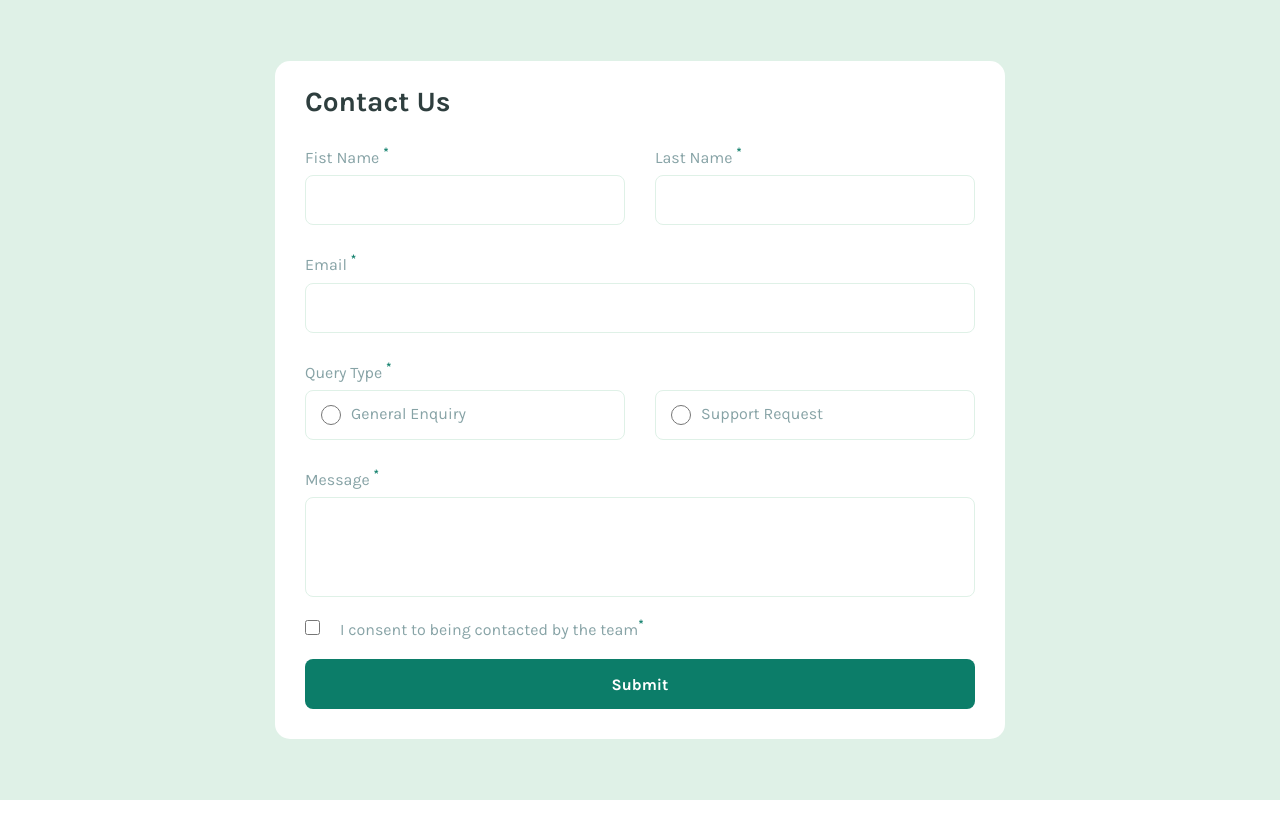
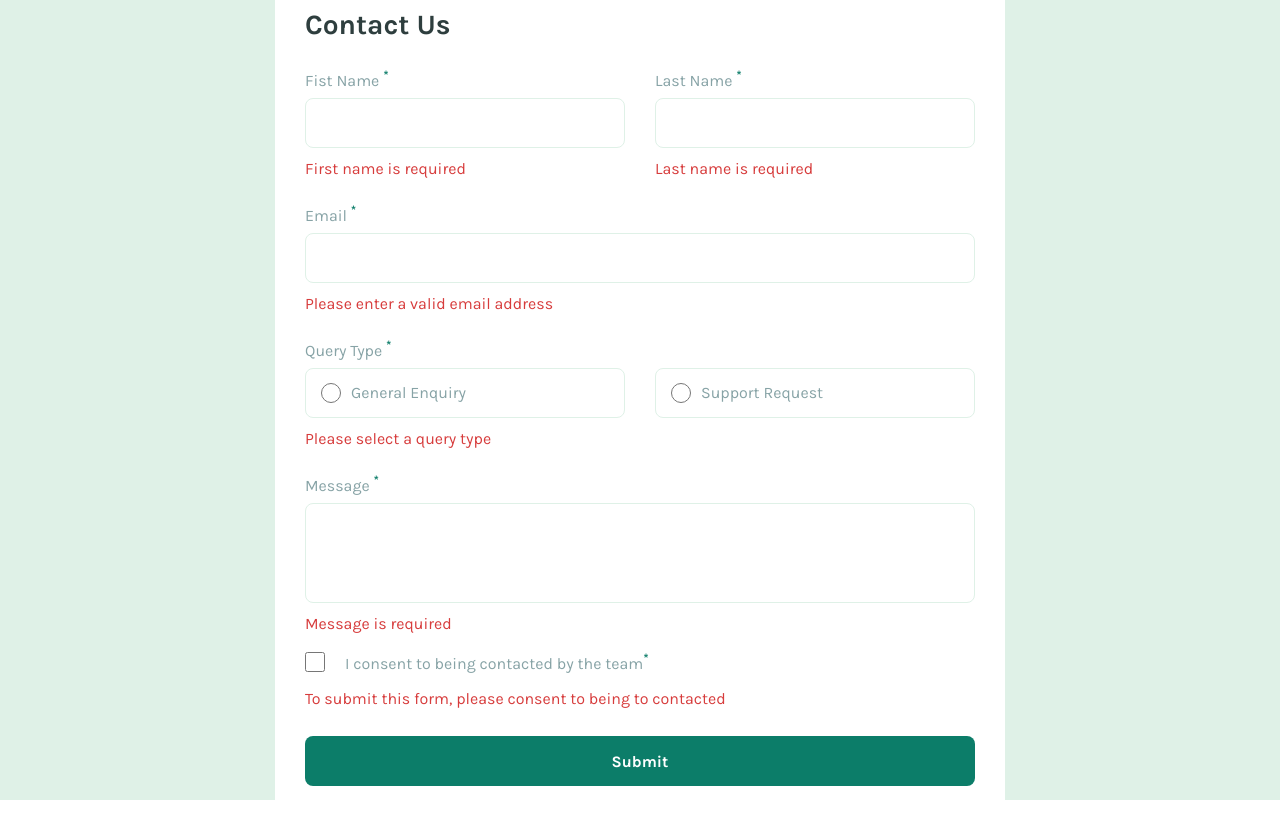
Before and after one commit to km-saifullah/contact-form-frontendmentor, a React (Vite) app: page / in a window 1280 px wide. Built offline with nearby package versions, Linux system fonts and the light colour scheme.

Commit message:
error message state defined

```diff
--- a/src/App.jsx
+++ b/src/App.jsx
@@ -10,6 +10,14 @@ const App = () => {
     message: "",
     queryType: "",
     consentBtn: false,
+  });
+  const [error, setError] = useState({
+    firstName: "",
+    lastName: "",
+    email: "",
+    message: "",
+    queryType: "",
+    consentBtn: "",
   });
 
   // handle input fields
@@ -30,6 +38,14 @@ const App = () => {
   const handleSubmit = (e) => {
     e.preventDefault();
     console.log(inputField);
+    setInputField({
+      firstName: "",
+      lastName: "",
+      email: "",
+      message: "",
+      queryType: "",
+      consentBtn: false,
+    });
   };
 
   return (
@@ -53,6 +69,7 @@ const App = () => {
                     onChange={handleInputField}
                     className="input_field"
                   />
+                  <p className="error_message">First name is required</p>
                 </div>
                 <div>
                   <p className="label_name">
@@ -65,6 +82,7 @@ const App = () => {
                     onChange={handleInputField}
                     className="input_field"
                   />
+                  <p className="error_message">Last name is required</p>
                 </div>
               </div>
               <div className="email_wrapper">
@@ -78,6 +96,9 @@ const App = () => {
                   onChange={handleInputField}
                   className="input_field"
                 />
+                <p className="error_message">
+                  Please enter a valid email address
+                </p>
               </div>
               <div className="query_container">
                 <p className="label_name">
@@ -107,6 +128,7 @@ const App = () => {
                     <p>Support Request</p>
                   </div>
                 </div>
+                <p className="error_message">Please select a query type</p>
               </div>
               <div className="message_wrapper">
                 <p className="label_name">
@@ -119,7 +141,9 @@ const App = () => {
                   onChange={handleInputField}
                   className="input_field"
                 />
+                <p className="error_message">Message is required</p>
               </div>
+              <div className="consent_container">
                 <div className="consent_wrapper">
                   <InputField
                     type="checkbox"
@@ -134,6 +158,12 @@ const App = () => {
                     <sup className="required_sign">*</sup>
                   </label>
                 </div>
+                <div className="submit_error">
+                  <p className="error_message">
+                    To submit this form, please consent to being to contacted
+                  </p>
+                </div>
+              </div>
               <div className="btn_wrapper">
                 <button onClick={handleSubmit}>Submit</button>
               </div>
--- a/src/app.scss
+++ b/src/app.scss
@@ -3,6 +3,7 @@
 @import "@scss/mixins/input.scss";
 @import "@scss/mixins/required.scss";
 @import "@scss/mixins/button.scss";
+@import "@scss/mixins/error.scss";
 
 // app design start
 .main_contact {
@@ -42,6 +43,9 @@
               height: 50px;
               @include input;
             }
+            .error_message {
+              @include error;
+            }
           }
         }
         .email_wrapper {
@@ -56,6 +60,9 @@
             width: 100%;
             height: 50px;
             @include input;
+          }
+          .error_message {
+            @include error;
           }
         }
         .query_container {
@@ -86,6 +93,9 @@
               }
             }
           }
+          .error_message {
+            @include error;
+          }
         }
         .message_wrapper {
           padding-bottom: 20px;
@@ -100,18 +110,31 @@
             height: 100px;
             @include input;
           }
+          .error_message {
+            @include error;
           }
+        }
+        .consent_container {
           .consent_wrapper {
             padding-bottom: 20px;
             display: flex;
             align-items: center;
             column-gap: 20px;
             .checkbox_field {
-            height: 15px;
-            width: 15px;
+              height: 20px;
+              width: 20px;
             }
             .required_sign {
               @include required;
+            }
+          }
+          .submit_error {
+            padding-bottom: 30px;
+            .error_message {
+              color: variable.$errorColor;
+              font-size: 16px;
+              font-weight: 400;
+            }
           }
         }
         .btn_wrapper {
--- a/src/scss/common/variable.scss
+++ b/src/scss/common/variable.scss
@@ -5,6 +5,7 @@ $formLevel: hsl(186, 15%, 59%);
 $white: #fff;
 $borderColor: hsl(148, 38%, 91%);
 $heading: #2e3e3e;
+$errorColor: hsl(0, 66%, 54%);
 // - Green 200 (lighter): hsl(148, 38%, 91%)
 // - Green 600 (medium): hsl(169, 82%, 27%)
 // - Red: hsl(0, 66%, 54%)
--- /dev/null
+++ b/src/scss/mixins/error.scss
@@ -0,0 +1,8 @@
+@use "../common/variable.scss";
+
+@mixin error() {
+  color: variable.$errorColor;
+  font-size: 16px;
+  font-weight: 400;
+  padding-top: 15px;
+}
```
Also changed, not shown: src/validation/formValidation.jsx (added). Lines whose indentation alone changed are shown as unchanged.
